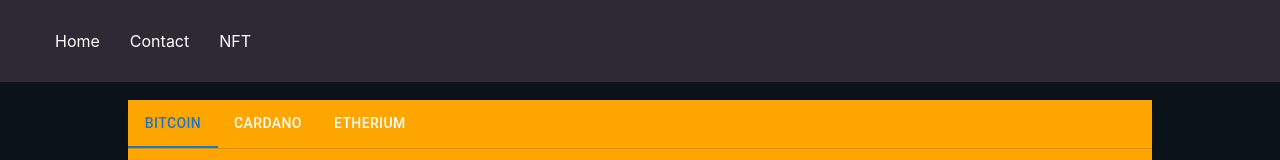
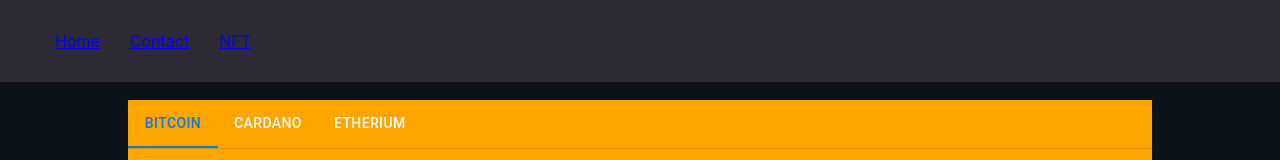
Before and after one commit to Younes-sh/younicoin, a React (Create React App) app in the folder coin/: page / in a window 1280 px wide. Shown: the top 160 px of the page. Built offline with nearby package versions, Linux system fonts and the light colour scheme; no server answers.

Commit message:
use of styled component style css

```diff
--- a/coin/src/Components/Navbar.jsx
+++ b/coin/src/Components/Navbar.jsx
@@ -1,31 +1,41 @@
 import React from 'react'
 import {Link} from 'react-router-dom';
-import Box from '@mui/material/Box';
+import styled from '@emotion/styled';
 
-
-
+const Nav = styled.div`
+  width: 100%;
+  display: flex;
+  background-color: #2d2a36;
+`;
+const Ul = styled.ul`
+  display: flex;
+`;
+const Li = styled.li`
+  list-style-type: none;
+  margin: 15px;
+`;
 
 const Navbar = () => {
   return (
-      <div  >
-        <Box sx={{ width:'100%',display:'flex' , backgroundColor:'#2d2a36'}}>
+      <>
+        <Nav>
           <div>
-            <ul style={{ display:'flex' }}>
-              <li style={{ listStyleType:'none' , margin:15}} >
-                <Link style={{color:'white', textDecoration:'none'}}  to="/">Home</Link>
-              </li>
+            <Ul>
+              <Li>
+                <Link to="/">Home</Link>
+              </Li>
 
-              <li style={{ listStyleType:'none' , margin:15}}  >
-                <Link style={{color:'white', textDecoration:'none'}} to="/contact">Contact</Link>
-              </li>
+              <Li>
+                <Link to="/contact">Contact</Link>
+              </Li>
 
-              <li style={{ listStyleType:'none' , margin:15}}  >
-                <Link style={{color:'white', textDecoration:'none'}} to="/about">NFT</Link>
-              </li>
-            </ul>
+              <Li>
+                <Link to="/about">NFT</Link>
+              </Li>
+            </Ul>
           </div>
-        </Box>
-      </div>
+        </Nav>
+      </>
   )
 }
 
```
